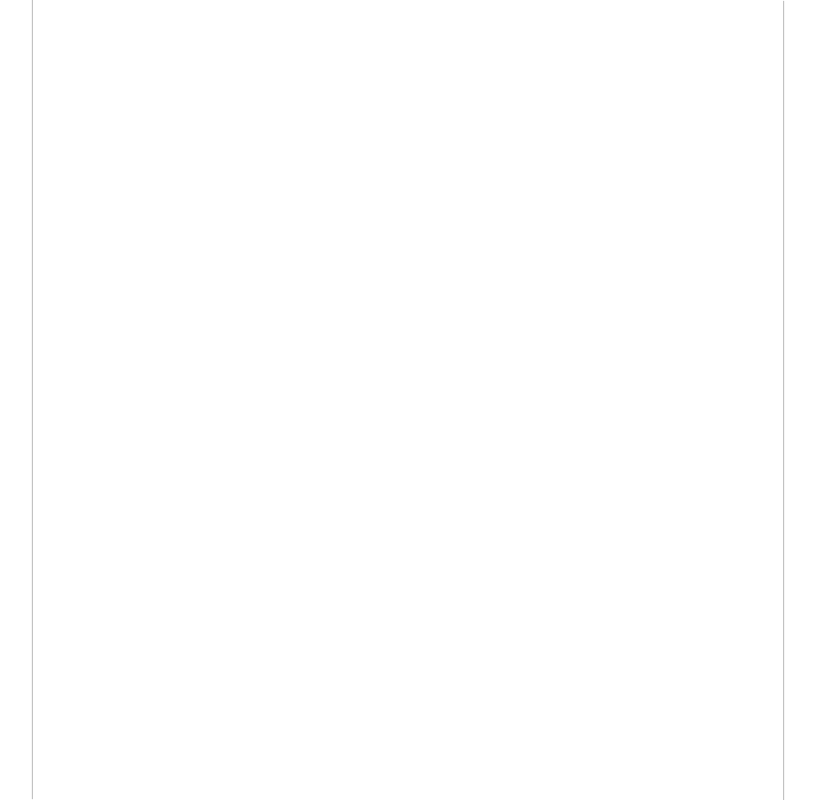
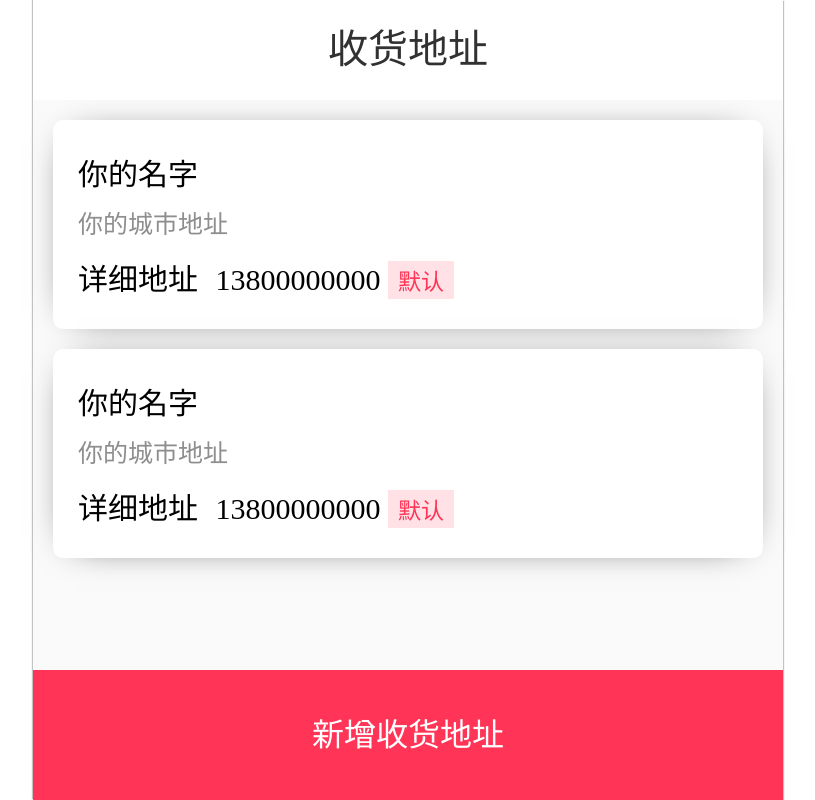
Before and after one commit to fsf-0176/shop, a Vue app: page /address in a window 1280 px wide. Shown: the whole page, without its empty margins (232-1047 px from the left). Built offline with nearby package versions, Linux system fonts and the light colour scheme.

Commit message:
增加新增地址页面

```diff
--- a/package.json
+++ b/package.json
@@ -10,6 +10,7 @@
   "dependencies": {
     "better-scroll": "^2.2.0",
     "core-js": "^3.6.5",
+    "v-distpicker": "^1.2.9",
     "vue": "^2.6.11",
     "vue-router": "^3.2.0",
     "vuex": "^3.4.0"
--- a/src/assets/css/style.less
+++ b/src/assets/css/style.less
@@ -20,7 +20,9 @@ body {
         height: auto;
     }
 }
-
+*{
+    box-sizing: border-box;
+}
 html {
     min-height: 100%;
     height: 100%;
--- a/src/router/index.js
+++ b/src/router/index.js
@@ -59,6 +59,16 @@ const routes = [
     path: '/product-detail/:id(\\d+)',
     name: 'ProductDetail',
     component: () => import('../views/ProductDetail.vue')
+  },
+  {
+    path: '/address',
+    name: 'Address',
+    component: () => import('../views/Address.vue')
+  },
+  {
+    path: '/add',
+    name: 'Add',
+    component: () => import('../views/Add.vue')
   }
 ]
 
--- /dev/null
+++ b/src/views/Add.vue
@@ -0,0 +1,141 @@
+<template>
+  <div class="add">
+    <head-nav title="新增地址" />
+    <ul class="write">
+      <li>
+        <i class="iconfont icon-xingming"></i>
+        <div class="box">
+          <input type="text" placeholder="姓名" />
+        </div>
+      </li>
+      <li>
+        <i class="iconfont icon-phone"></i>
+        <div class="box">
+          <input type="text" placeholder="手机号码" />
+        </div>
+      </li>
+      <li>
+        <i class="iconfont icon-dizhi"></i>
+        <div class="box">
+          <input type="text" placeholder="选择省份、城市、区县" />
+          <i class="iconfont icon-you"></i>
+        </div>
+      </li>
+      <li>
+        <i class="iconfont icon-dizhi"></i>
+        <div class="box">
+          <input type="text" placeholder="详细地址" />
+        </div>
+      </li>
+    </ul>
+    <div class="setDefatult">
+      <label for="set-default">设为默认地址</label>
+      <input type="checkbox" id="set-default" class="iconfont" />
+    </div>
+    <div class="save">保存</div>
+    <div class="select">
+      <v-distpicker type="mobile" />
+    </div>
+  </div>
+</template>
+<script>
+import HeadNav from '../component/HeadNav.vue'
+import VDistpicker from 'v-distpicker'
+export default {
+  components: { HeadNav, VDistpicker },
+  name: 'Add'
+}
+</script>
+<style lang="less" scoped>
+.add {
+  min-height: 100%;
+  background: rgb(250, 250, 250);
+  .save {
+    width: 7.1rem;
+    height: 1rem;
+    color: white;
+    text-align: center;
+    line-height: 1rem;
+    background: #ff3456;
+    margin: 0.2rem auto 0;
+    border-radius: 0.15rem;
+  }
+  .write {
+    background: white;
+    width: 7.1rem;
+    margin: 0.2rem auto 0;
+    padding-left: 0.2rem;
+    box-shadow: 0px 0px 20px -6px #00000038;
+    border-radius: 0.15rem;
+    li {
+      display: flex;
+      align-items: center;
+      & > i {
+        font-size: 0.5rem;
+        width: 0.6rem;
+        margin-right: 0.1rem;
+        text-align: center;
+      }
+      .box {
+        width: 6.2rem;
+        height: 1.2rem;
+        display: flex;
+        align-items: center;
+        justify-content: space-between;
+        padding: 0.2rem 0.2rem 0.2rem 0;
+        border-bottom: 0.01rem solid #ccc;
+        input {
+          font-size: 0.3rem;
+          width: 100%;
+          height: 100%;
+          border: none;
+          outline: none;
+        }
+        & > i {
+          font-size: 0.35rem;
+        }
+      }
+    }
+    li:last-child .box {
+      border-bottom: none;
+    }
+  }
+  .setDefatult {
+    background: white;
+    width: 7.1rem;
+    margin: 0.2rem auto 0;
+    padding: 0 0.2rem;
+    display: flex;
+    justify-content: space-between;
+    align-items: center;
+    box-shadow: 0px 0px 20px -6px #00000038;
+    border-radius: 0.15rem;
+    label {
+      width: 100%;
+      height: 100%;
+      padding: 0.4rem 0;
+    }
+  }
+  input[type='checkbox'] {
+    width: 0.5rem;
+    height: 0.5rem;
+    background-color: #fff;
+    -webkit-appearance: none;
+    border: 1px solid #c9c9c9;
+    border-radius: 100%;
+    outline: none;
+    display: flex;
+    justify-content: center;
+    align-items: center;
+  }
+  input[type='checkbox']:checked::after {
+    content: '\e509';
+    font-size: 0.5rem;
+    color: white;
+  }
+  input[type='checkbox']:checked {
+    background: rgb(255, 52, 93);
+    border-color: transparent;
+  }
+}
+</style>
--- /dev/null
+++ b/src/views/Address.vue
@@ -0,0 +1,95 @@
+<template>
+  <div class="address">
+    <head-nav title="收货地址" />
+    <div class="list">
+      <p>你的名字</p>
+      <small>你的城市地址</small>
+      <div class="tel">
+        <p class="default">
+          <span class="detail">详细地址</span>
+          13800000000
+        </p>
+        <i class="iconfont icon-peijian"></i>
+      </div>
+    </div>
+    <div class="list">
+      <p>你的名字</p>
+      <small>你的城市地址</small>
+      <div class="tel">
+        <p class="default">
+          <span class="detail">详细地址</span>
+          13800000000
+        </p>
+        <i class="iconfont icon-peijian"></i>
+      </div>
+    </div>
+    <router-link class="add" to="/add">新增收货地址 </router-link>
+  </div>
+</template>
+<script>
+import HeadNav from '../component/HeadNav.vue'
+export default {
+  name: 'Address',
+  components: { HeadNav },
+  methods: {
+    address(e) {
+      const { area, city, province } = e
+      console.log(area, city, province)
+    }
+  }
+}
+</script>
+<style lang="less" scoped>
+.address {
+  min-height: 100%;
+  background: rgb(250, 250, 250);
+  padding-bottom: 1.3rem;
+  .add {
+    background: #ff3456;
+    color: white;
+    height: 1.3rem;
+    width: 7.5rem;
+    font-size: 0.32rem;
+    text-align: center;
+    line-height: 1.3rem;
+    position: fixed;
+    left: 50%;
+    bottom: 0;
+    transform: translateX(-50%);
+  }
+  .list {
+    background: white;
+    width: 7.1rem;
+    margin: 0.2rem auto 0;
+    padding: 0.3rem 0.25rem;
+    box-sizing: border-box;
+    box-shadow: 0px 2px 37px -22px black;
+    border-radius: 0.1rem;
+    small {
+      display: block;
+      color: #8e8e8e;
+      margin: 0.1rem 0 0.15rem;
+    }
+    .tel {
+      display: flex;
+      justify-content: space-between;
+      align-items: center;
+      .detail {
+        display: inline-block;
+        margin-right: 0.1rem;
+      }
+      p.default::after {
+        content: '默认';
+        color: #ff3456;
+        background: #ffc0cb78;
+        display: inline-block;
+        padding: 0.02rem 0.1rem;
+        font-size: 0.23rem;
+      }
+      i {
+        font-size: 0.4rem;
+      }
+    }
+  }
+}
+</style>
--- a/src/views/User.vue
+++ b/src/views/User.vue
@@ -50,13 +50,13 @@
     </div>
     <ul class="address">
       <li class="top">
-        <a href="#" class="borderNone">
+        <router-link to="/address" class="borderNone">
           <span>
             <i class="iconfont icon-dizhi"></i>
             地址管理
           </span>
           <i class="iconfont icon-you"></i>
-        </a>
+        </router-link>
       </li>
       <li class="top">
         <router-link to="/track">
```
Also changed, not shown: 1 other file (tests, documents, lock files or other folders).
